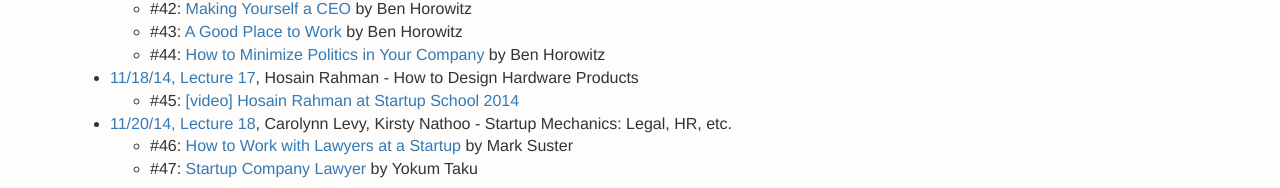
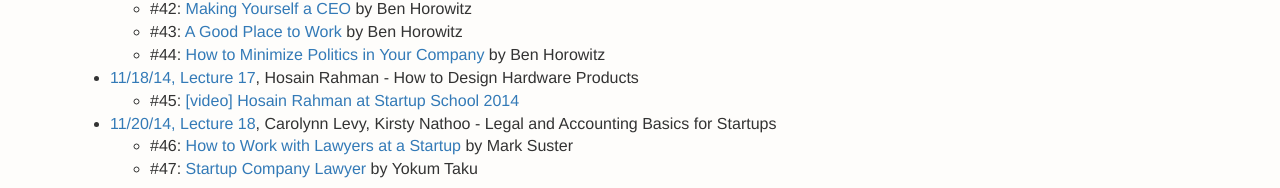
Before and after one commit to potluck/cs183b-bootstrap, a Jekyll site: the page built from _lists/readings/index.md, in a window 1280 px wide. Shown: the part 1657-1845 px from the top of the page. Built offline with Jekyll 4.4.1, drawn with Linux system fonts in a browser that asks for light colours; nearby versions of some CDN libraries; library files that are not in the unit come from our copies; comment, search, counter and statistics services are not loaded; a file with an impossible date is left out.

Commit message:
Update index.md

```diff
--- a/_lists/readings/index.md
+++ b/_lists/readings/index.md
@@ -128,7 +128,7 @@
     <li>#45: <a href="https://www.youtube.com/watch?v=ZpINPjfSlZc">[video] Hosain Rahman at Startup School 2014</a></li>
   </ul>
   </li>
-  <li><a href="/courses/lec18">11/20/14, Lecture 18</a>, Carolynn Levy, Kirsty Nathoo - Startup Mechanics: Legal, HR, etc.
+  <li><a href="/courses/lec18">11/20/14, Lecture 18</a>, Carolynn Levy, Kirsty Nathoo - Legal and Accounting Basics for Startups
   <ul>
     <li>#46: <a href="http://www.bothsidesofthetable.com/2010/01/21/how-to-work-with-lawyers-at-a-startup/">How to Work with Lawyers at a Startup</a> by Mark Suster</li>
     <li>#47: <a href="http://www.startupcompanylawyer.com/">Startup Company Lawyer</a> by Yokum Taku</li>
```
